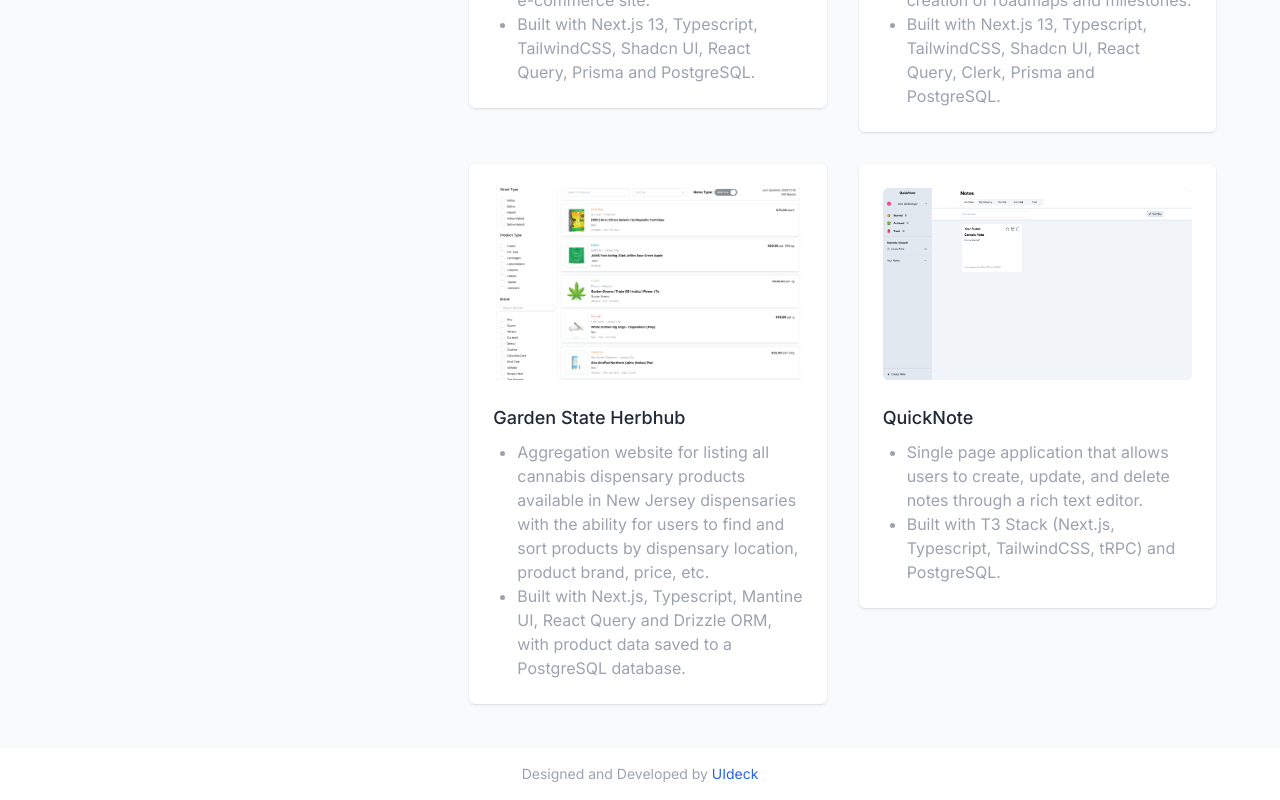
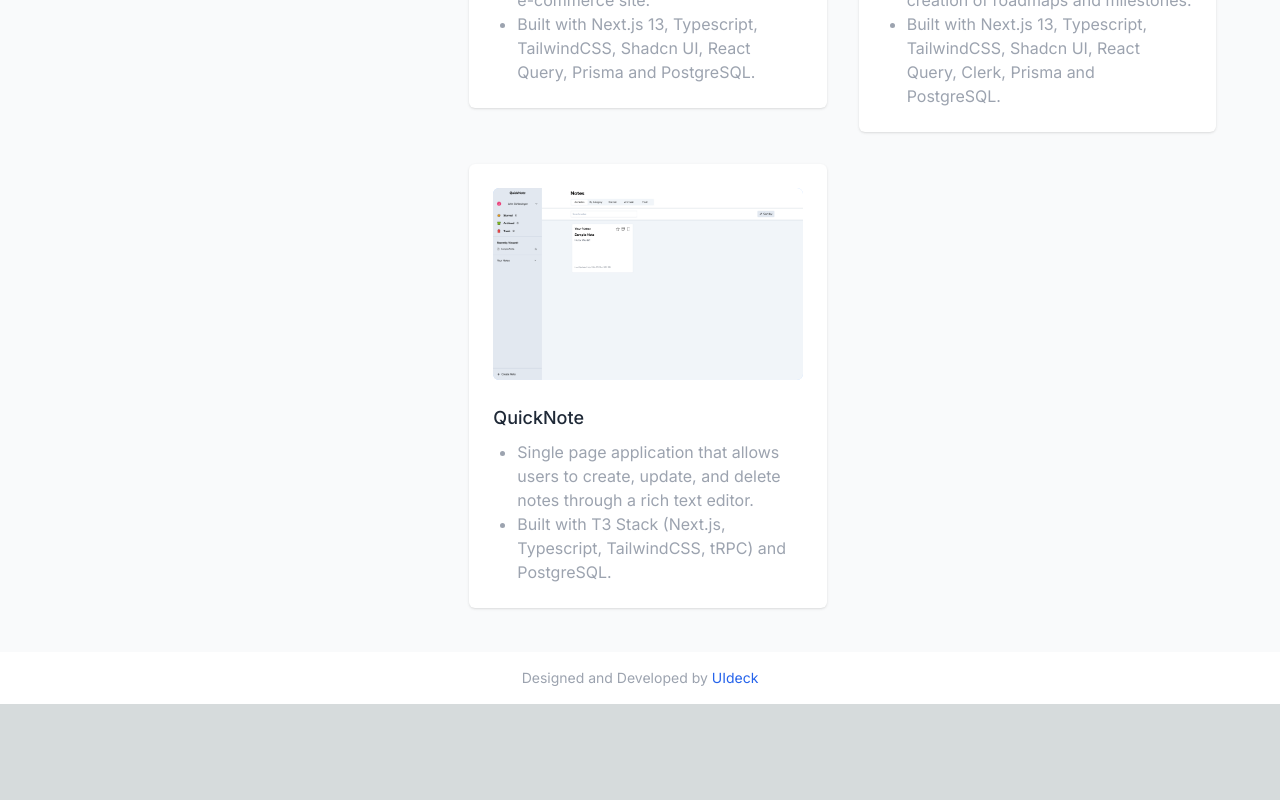
Before and after one commit to Jschles1/jschles-portfolio, a Next.js app: page /portfolio in a window 1280 px wide. Shown: the part 692-1492 px from the top of the page. After the commit the page ends 1396 px from the top, so only its background shows below. Built offline with nearby package versions, Linux system fonts and the light colour scheme.

Commit message:
Update projects

```diff
--- a/src/app/portfolio/page.tsx
+++ b/src/app/portfolio/page.tsx
@@ -31,17 +31,6 @@
     ],
   },
   {
-    id: 3,
-    image: image3,
-    title: "Garden State Herbhub",
-    link: "https://github.com/Jschles1/herbhub-client",
-    website: "https://www.gardenstateherbhub.com/",
-    description: [
-      "Aggregation website for listing all cannabis dispensary products available in New Jersey dispensaries with the ability for users to find and sort products by dispensary location, product brand, price, etc.",
-      "Built with Next.js, Typescript, Mantine UI, React Query and Drizzle ORM, with product data saved to a PostgreSQL database.",
-    ],
-  },
-  {
     id: 2,
     image: image2,
     title: "QuickNote",
```
